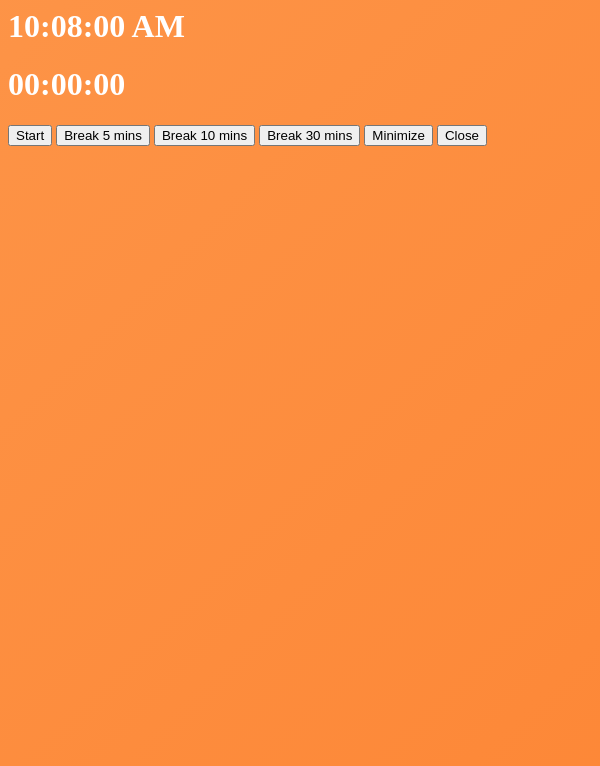
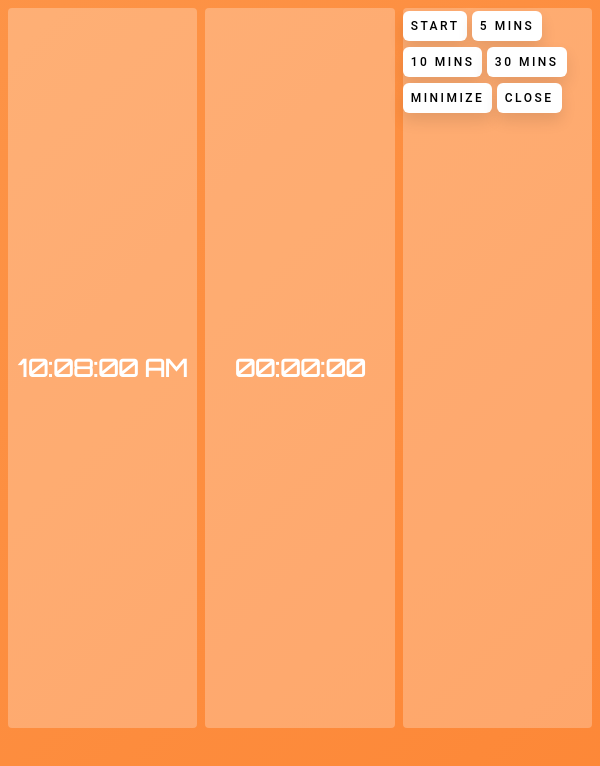
Before and after one commit to hardikahalpara/pomodoro-timer-desktop-app, an Electron app: page src/index.html in a window 600 px wide. Drawn offline with Linux system fonts and the light colour scheme.

Commit message:
button styles added

```diff
--- a/src/index.html
+++ b/src/index.html
@@ -2,26 +2,31 @@
 
 <head>
     <meta charset="UTF-8">
-    <title>Pomodoro timer</title>
     <link rel="stylesheet" href="style.css" />
 </head>
 
 <body>
-    <div class="timerContainer"></div>
-    <h1 id="time-current"></h1>
-    <h1 id="time-timer">00:00:00</h1>
+    <div class="grid-container">
+        <div class="grid-item  center">
+            <h2 id="time-current"></h2>
+        </div>
+        <div class="grid-item center">
+            <h2 id="time-timer">00:00:00</h2>
+        </div>
+        <div class="grid-item">
+            <button class="start" id="btn-start">Start</button>
+            <button class="stop" id="btn-stop">Stop</button>
+            <button class="pause" id="btn-pause">Pause</button>
+            <button class="break" id="btn-break-5">5 mins</button>
+            <button class="break" id="btn-break-10">10 mins</button>
+            <button class="break" id="btn-break-30">30 mins</button>
 
-    <button id="btn-start">Start</button>
-    <button id="btn-stop">Stop</button>
-    <button id="btn-pause">Pause</button>
-    <button id="btn-break-5">Break 5 mins</button>
-    <button id="btn-break-10">Break 10 mins</button>
-    <button id="btn-break-30">Break 30 mins</button>
+            <button id="minimize">Minimize</button>
+            <button id="close">Close</button>
+        </div>
+    </div>
+    <script src="timer.js"></script>
 
-    <button id="minimize">Minimize</button>
-    <button id="close">Close</button>
-
-    <script src="timer.js"></script>
 </body>
 
 </html>
--- a/src/index.js
+++ b/src/index.js
@@ -10,7 +10,7 @@ const createWindow = () => {
   // Create the browser window.
   const mainWindow = new BrowserWindow({
     width: 600,
-    height: 200,
+    height: 160,
     resizable: false,
     transparent: true,
     frame: false,
@@ -24,7 +24,7 @@ const createWindow = () => {
   mainWindow.removeMenu();
 
   // Open the DevTools.
-  mainWindow.webContents.openDevTools();
+  // mainWindow.webContents.openDevTools();
 };
 
 // This method will be called when Electron has finished
--- a/src/style.css
+++ b/src/style.css
@@ -2,10 +2,54 @@
     color: white;
     -webkit-user-select: none;
   -webkit-app-region: drag;
+  /* font-family: Arial, Helvetica, sans-serif; */
   }
+
+  @font-face{
+    font-family: clock;
+    src:url('./fonts/Orbitron-Regular.ttf')
+  }
+
   button {
     -webkit-app-region: no-drag;
+    padding: 8px;
+    margin:3px 0px;
+  font-family: 'Roboto', sans-serif;
+  font-size: 12px;
+  text-transform: uppercase;
+  letter-spacing: 2.5px;
+  font-weight: 500;
+  color: #000;
+  background-color: #fff;
+  border: none;
+  border-radius: 6px;
+  box-shadow: 0px 8px 15px rgba(0, 0, 0, 0.1);
+  transition: all 0.3s ease 0s;
+  cursor: pointer;
+  outline: none;
   }
+
+  .break:hover {
+    background-color: #2EE59D;
+    color: #fff;
+    transform: translateY(-4px);
+  }
+  .start:hover {
+    background-color: #09a366;
+    color: #fff;
+    transform: translateY(-4px);
+  }
+  .stop:hover {
+    background-color: #ad0d0d;
+    color: #fff;
+    transform: translateY(-4px);
+  }
+  .pause:hover {
+    background-color: #a8840c;
+    color: #fff;
+    transform: translateY(-4px);
+  }
+
   @keyframes gradient {
     0% {
       background-position: 0% 50%;
@@ -39,3 +83,22 @@
     background-size: 500% 500%;
     animation: gradient 7s ease infinite;
   }
+
+.grid-container{
+  display: grid;
+  grid-template-columns: repeat(3, 1fr) ;
+  grid-area: span;
+  column-gap: 0.5rem;
+}
+.grid-item{
+  background: #ffffff41;
+  border-radius: 4px;
+  height: 90vh;
+  font-family: 'clock';
+  /*  */
+}
+.center{
+  display: flex;
+  align-items: center;
+  justify-content: center;
+}
--- a/src/timer.js
+++ b/src/timer.js
@@ -101,7 +101,6 @@ onTimerEnd = () => {
     btnPause.classList.add("hidden");
     btnStart.classList.remove("hidden");
     setBackgroundToIdle();
-
 };
 
 
```
Also changed, not shown: src/fonts/Orbitron-Regular.ttf (added).
